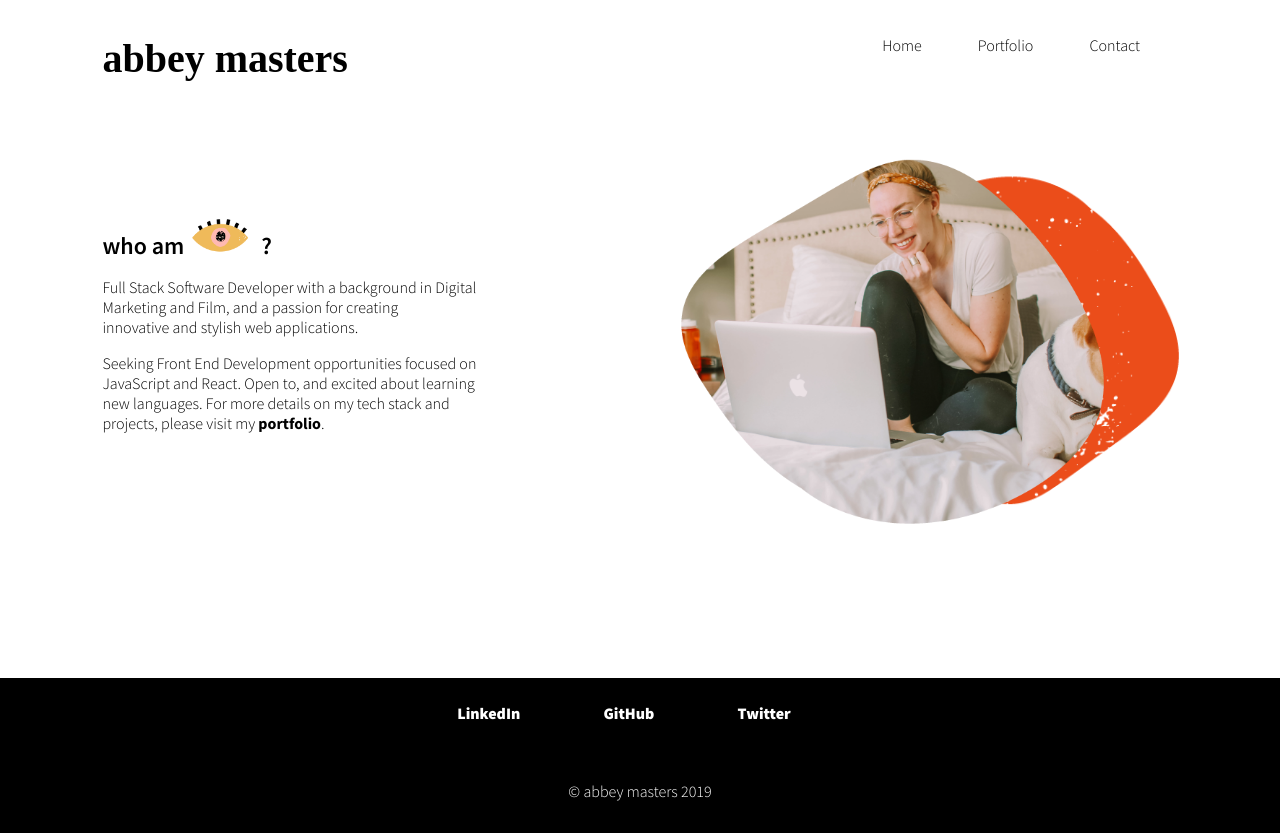
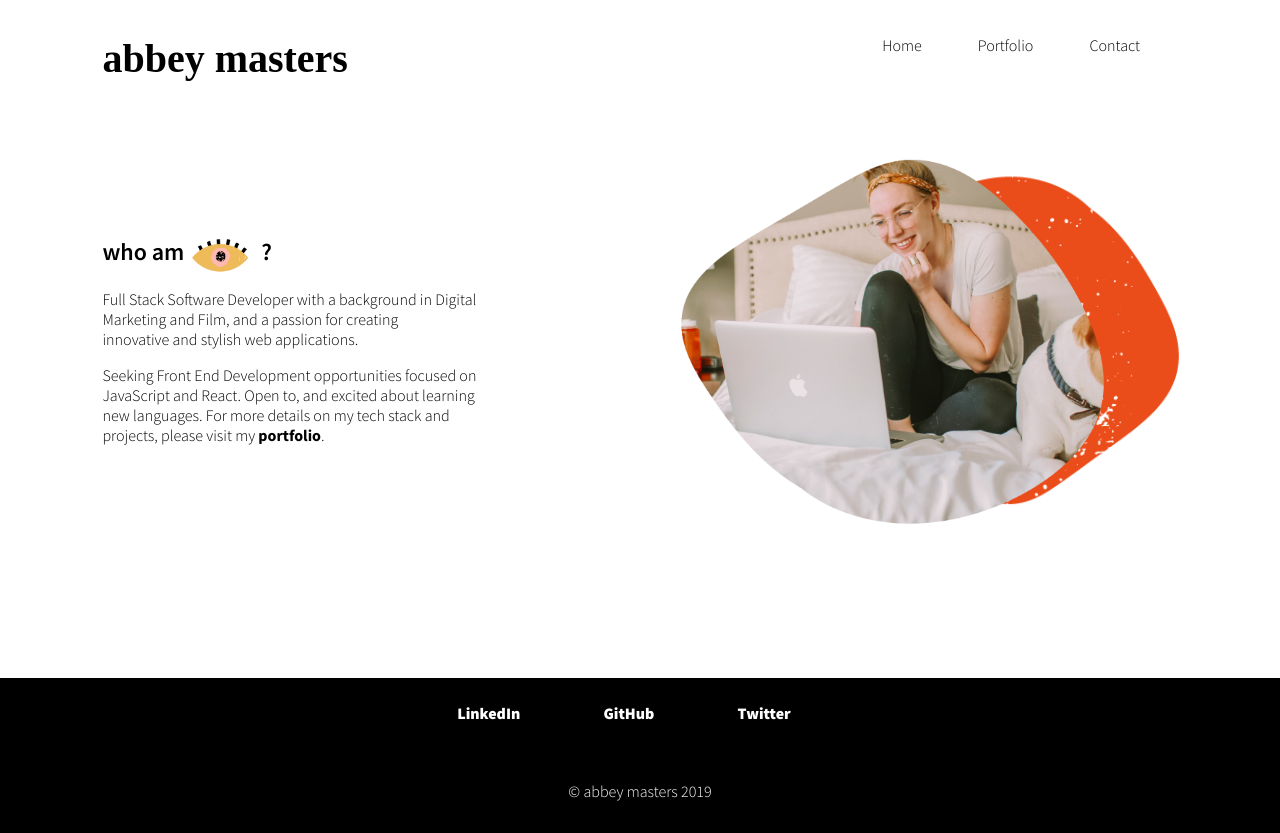
Before and after one commit to abbeymasters/portfolio, a React app: page / in a window 1280 px wide. Built offline with nearby package versions, Linux system fonts and the light colour scheme.

Commit message:
fixed eye placement

```diff
--- a/src/components/AboutMe.css
+++ b/src/components/AboutMe.css
@@ -98,4 +98,7 @@
   display: flex;
   flex-direction: row;
   align-items: center;
+  img {
+    margin-top: 7%;
+  }
 }
```
